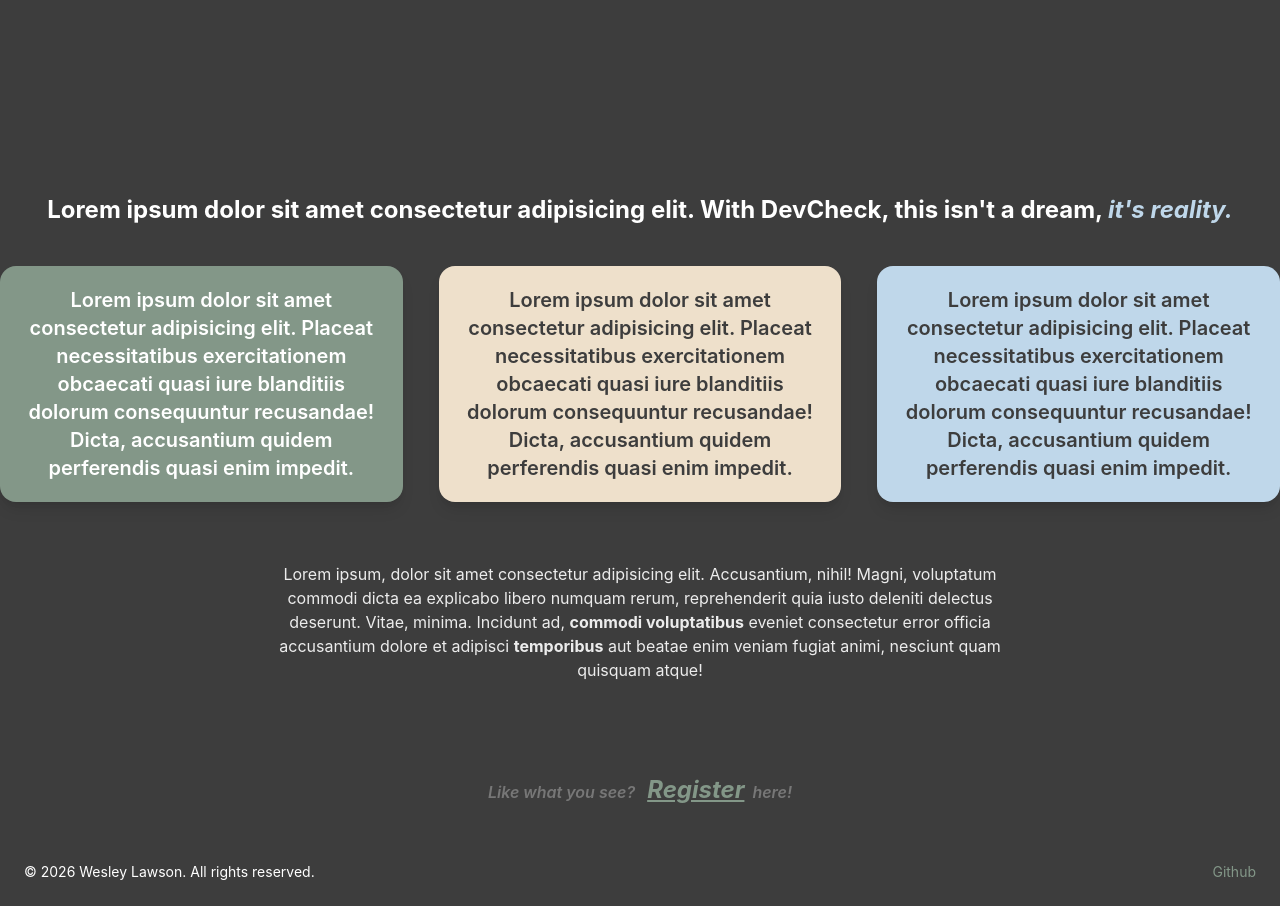
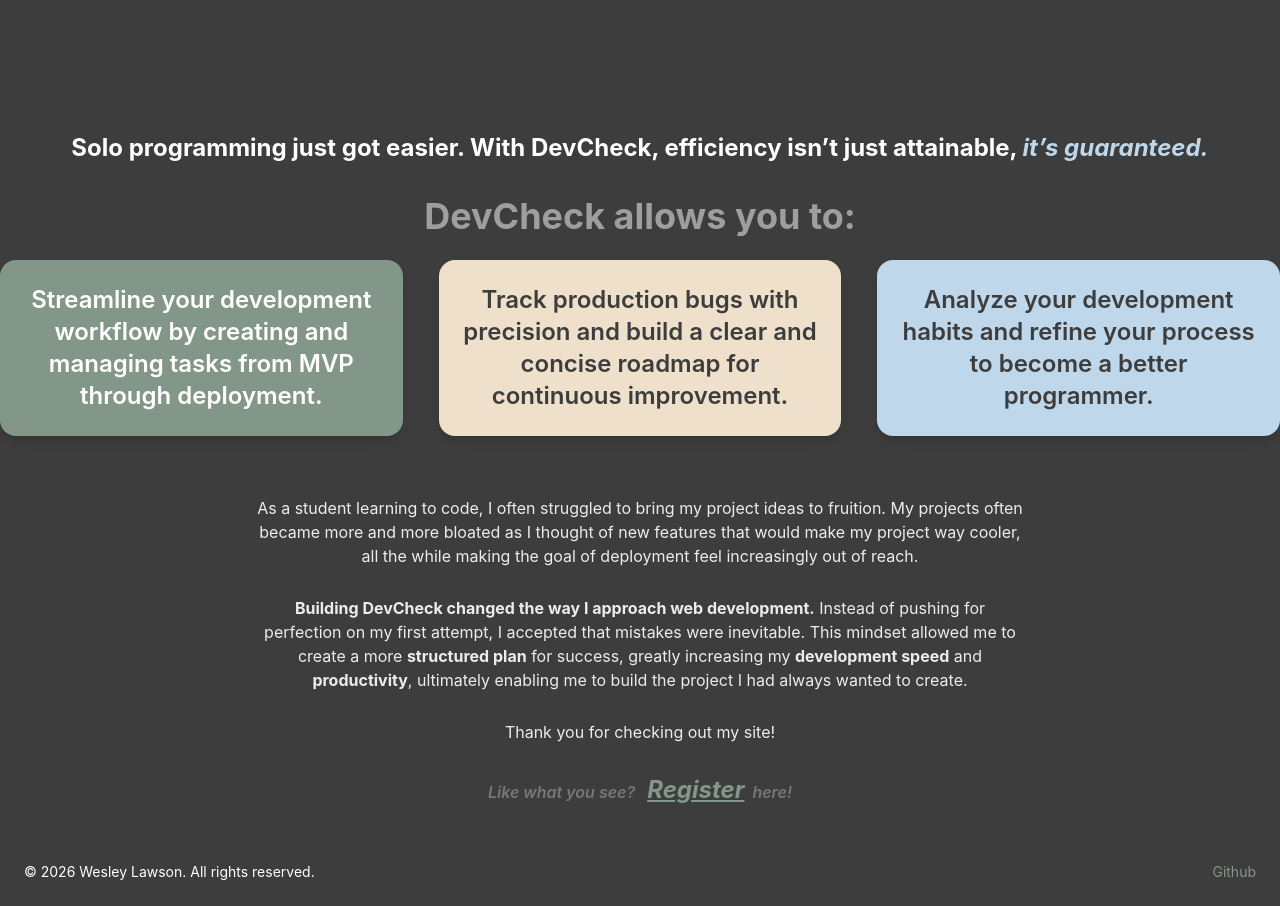
Before and after one commit to wesley-lawson13/DevCheck, a React (Vite) app in the folder frontend/: page / in a window 1280 px wide. Shown: the part 762-1668 px from the top of the page. Built offline with nearby package versions, Linux system fonts and the light colour scheme; no server answers.

Commit message:
Landing Page details

```diff
--- a/frontend/src/pages/Home.jsx
+++ b/frontend/src/pages/Home.jsx
@@ -20,7 +20,6 @@ function Home() {
     fetchUser();
   }, []);
 
-  // Fetch project details whenever projects change
   useEffect(() => {
     if (projects.length > 0) {
       fetchAllProjectDetails();
@@ -34,7 +33,6 @@ function Home() {
 
     const id = location.hash.replace("#", "");
 
-    // Double RAF ensures layout is complete
     requestAnimationFrame(() => {
       requestAnimationFrame(() => {
         const el = document.getElementById(id);
@@ -70,7 +68,7 @@ function Home() {
   const getProjectDetail = async (projectId) => {
     try {
       const res = await api.get(
-        `/checklists/projects/${projectId}/detail/?dashboard=true`
+        `/checklists/projects/${projectId}/detail/?dashboard=true`,
       );
 
       if (res.status === 200 || res.status === 201) {
@@ -104,7 +102,7 @@ function Home() {
                   taskCount += section.tasks.length;
 
                   const completedTasks = section.tasks.filter(
-                    (task) => task.completed === true
+                    (task) => task.completed === true,
                   );
                   completedCount += completedTasks.length;
                 }
@@ -114,7 +112,7 @@ function Home() {
         }
 
         console.log(
-          `Project "${project.name}" (ID: ${project.id}): ${taskCount} total tasks, ${completedCount} completed`
+          `Project "${project.name}" (ID: ${project.id}): ${taskCount} total tasks, ${completedCount} completed`,
         );
         tasksMap[project.id] = {
           completed: completedCount,
@@ -140,7 +138,7 @@ function Home() {
 
   const sortedProjects = (projects) => {
     return [...projects].sort(
-      (a, b) => new Date(b.updated_at) - new Date(a.updated_at)
+      (a, b) => new Date(b.updated_at) - new Date(a.updated_at),
     );
   };
 
@@ -201,7 +199,7 @@ function Home() {
       if (res.status === 200 || res.status === 201) {
         setIssue("");
         alert(
-          "Issue submitted! Thank you for helping to make DevCheck better."
+          "Issue submitted! Thank you for helping to make DevCheck better.",
         );
       }
     } catch (err) {
@@ -261,7 +259,7 @@ function Home() {
             <h2 className="text-dark font-bold text-6xl justify-self-center">
               {
                 projects.filter(
-                  (project) => project.project_status === "In Development"
+                  (project) => project.project_status === "In Development",
                 ).length
               }
             </h2>
@@ -277,7 +275,7 @@ function Home() {
             <h2 className="text-dark font-bold text-6xl justify-self-center">
               {
                 projects.filter(
-                  (project) => project.project_status === "In Deployment"
+                  (project) => project.project_status === "In Deployment",
                 ).length
               }
             </h2>
@@ -286,7 +284,7 @@ function Home() {
       </div>
 
       {/* Projects Section - Wrap everything in section tag */}
-      <section id="projects" className="mb-8">
+      <section id="projects">
         <h1 className="text-2xl font-bold mb-6">Your Projects:</h1>
 
         <div className="grid grid-cols-1 md:grid-cols-2 lg:grid-cols-3 gap-8 mb-4">
--- a/frontend/src/pages/Landing.jsx
+++ b/frontend/src/pages/Landing.jsx
@@ -53,8 +53,8 @@ function Landing() {
             </h1>
 
             <p className="text-xl md:text-2xl text-green font-medium italic mb-10">
-              Track progress, validate skills, and keep developers accountable —
-              all in one place.
+              Simplify your programming workflow, track meaningful progress, and
+              maximize efficiency through every stage of development.
             </p>
           </div>
           <a
@@ -72,45 +72,83 @@ function Landing() {
           className="bg-dark min-h-screen flex relative justify-center items-center"
         >
           <div className="flex flex-col items-center text-center justify-center">
-            <div className="mb-10 justify-center items-center">
+            <div className="mb-8 justify-center items-center">
               <h3 className="text-white font-bold md:text-2xl">
-                Lorem ipsum dolor sit amet consectetur adipisicing elit. With
-                DevCheck, this isn't a dream,{" "}
-                <i className="text-blue">it's reality.</i>
+                Solo programming just got easier. With DevCheck, efficiency
+                isn’t just attainable,{" "}
+                <i className="text-blue">it’s guaranteed.</i>
               </h3>
             </div>
 
-            <div className="grid grid-cols-1 lg:grid-cols-3 gap-9 max-w-7xl mb-15">
-              <div className="bg-green p-5 text-white text-xl font-semibold text-center rounded-lg hover:scale-102 shadow-lg">
-                Lorem ipsum dolor sit amet consectetur adipisicing elit. Placeat
-                necessitatibus exercitationem obcaecati quasi iure blanditiis
-                dolorum consequuntur recusandae! Dicta, accusantium quidem
-                perferendis quasi enim impedit.
+            <div className="flex justify-center items-center w-full mb-6">
+              <span className="text-4xl font-bold text-white/50">
+                DevCheck allows you to:
+              </span>
+            </div>
+
+            <div className="grid grid-cols-1 lg:grid-cols-3 gap-9 max-w-7xl mb-15 text-center">
+              <div className="bg-green p-6 text-white text-2xl font-semibold rounded-lg hover:scale-102 shadow-lg flex items-center justify-center">
+                <p>
+                  Streamline your development workflow by creating and managing
+                  tasks from MVP through deployment.
+                </p>
               </div>
-              <div className="bg-beige p-5 text-dark text-xl font-semibold text-center rounded-lg hover:scale-102 shadow-lg">
-                Lorem ipsum dolor sit amet consectetur adipisicing elit. Placeat
-                necessitatibus exercitationem obcaecati quasi iure blanditiis
-                dolorum consequuntur recusandae! Dicta, accusantium quidem
-                perferendis quasi enim impedit.
+
+              <div className="bg-beige p-6 text-dark text-2xl font-semibold rounded-lg hover:scale-102 shadow-lg flex items-center justify-center">
+                <p>
+                  Track production bugs with precision and build a clear and
+                  concise roadmap for continuous improvement.
+                </p>
               </div>
-              <div className="bg-blue p-5 text-dark text-xl font-semibold text-center rounded-lg hover:scale-102 shadow-lg">
-                Lorem ipsum dolor sit amet consectetur adipisicing elit. Placeat
-                necessitatibus exercitationem obcaecati quasi iure blanditiis
-                dolorum consequuntur recusandae! Dicta, accusantium quidem
-                perferendis quasi enim impedit.
+
+              <div className="bg-blue p-6 text-dark text-2xl font-semibold rounded-lg hover:scale-102 shadow-lg flex items-center justify-center">
+                <p>
+                  Analyze your development habits and refine your process to
+                  become a better programmer.
+                </p>
               </div>
             </div>
 
             <div className="justify-center items-center max-w-3xl">
-              <span className="text-white/90">
-                Lorem ipsum, dolor sit amet consectetur adipisicing elit.
-                Accusantium, nihil! Magni, voluptatum commodi dicta ea explicabo
-                libero numquam rerum, reprehenderit quia iusto deleniti delectus
-                deserunt. Vitae, minima. Incidunt ad,{" "}
-                <b>commodi voluptatibus</b> eveniet consectetur error officia
-                accusantium dolore et adipisci <b>temporibus</b> aut beatae enim
-                veniam fugiat animi, nesciunt quam quisquam atque!
-              </span>
+              <div className="mb-1">
+                <span className="text-white/90">
+                  As a student learning to code, I often struggled to bring my
+                  project ideas to fruition. My projects often became more and
+                  more bloated as I thought of new features that would make my
+                  project way cooler, all the while making the goal of
+                  deployment feel increasingly out of reach.
+                </span>
+              </div>
+              <br />
+              <div className="mb-1">
+                <span className="text-white/90">
+                  <b>
+                    Building DevCheck changed the way I approach web
+                    development.
+                  </b>{" "}
+                  Instead of pushing for perfection on my first attempt, I
+                  accepted that mistakes were inevitable. This mindset allowed
+                  me to create a more <b>structured plan</b> for success,
+                  greatly increasing my <b>development speed</b> and{" "}
+                  <b>productivity</b>, ultimately enabling me to build the
+                  project I had always wanted to create.
+                </span>
+              </div>
+              <br />
+              <div className="text-white/90">
+                <span>Thank you for checking out my site!</span>
+              </div>
+              {/* <div className="">
+                <span className="text-white/90">
+                  {" "}
+                  <b>Coming Soon:</b>
+                  <ul className="italic">
+                    <li>Import from Figma feature</li>
+                    <li>UI improvements for the checklist</li>
+                    <li>Detailed user statistics displayed on the dashboard</li>
+                  </ul>
+                </span>
+              </div> */}
             </div>
 
             <div className="justify-center items-center absolute bottom-8">
```
Also changed, not shown: frontend/src/pages/ProjectDetail.jsx (+19 -24 lines).
